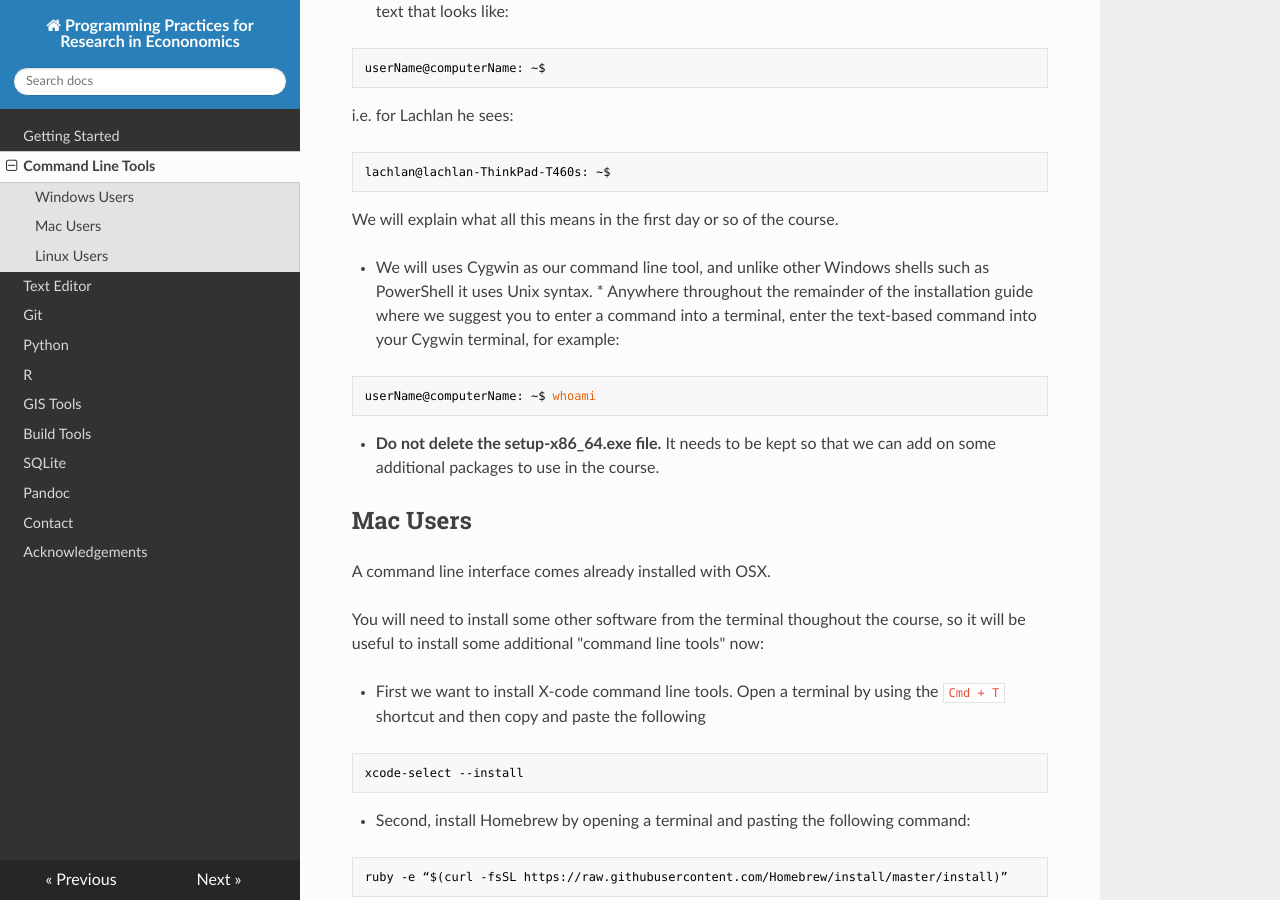
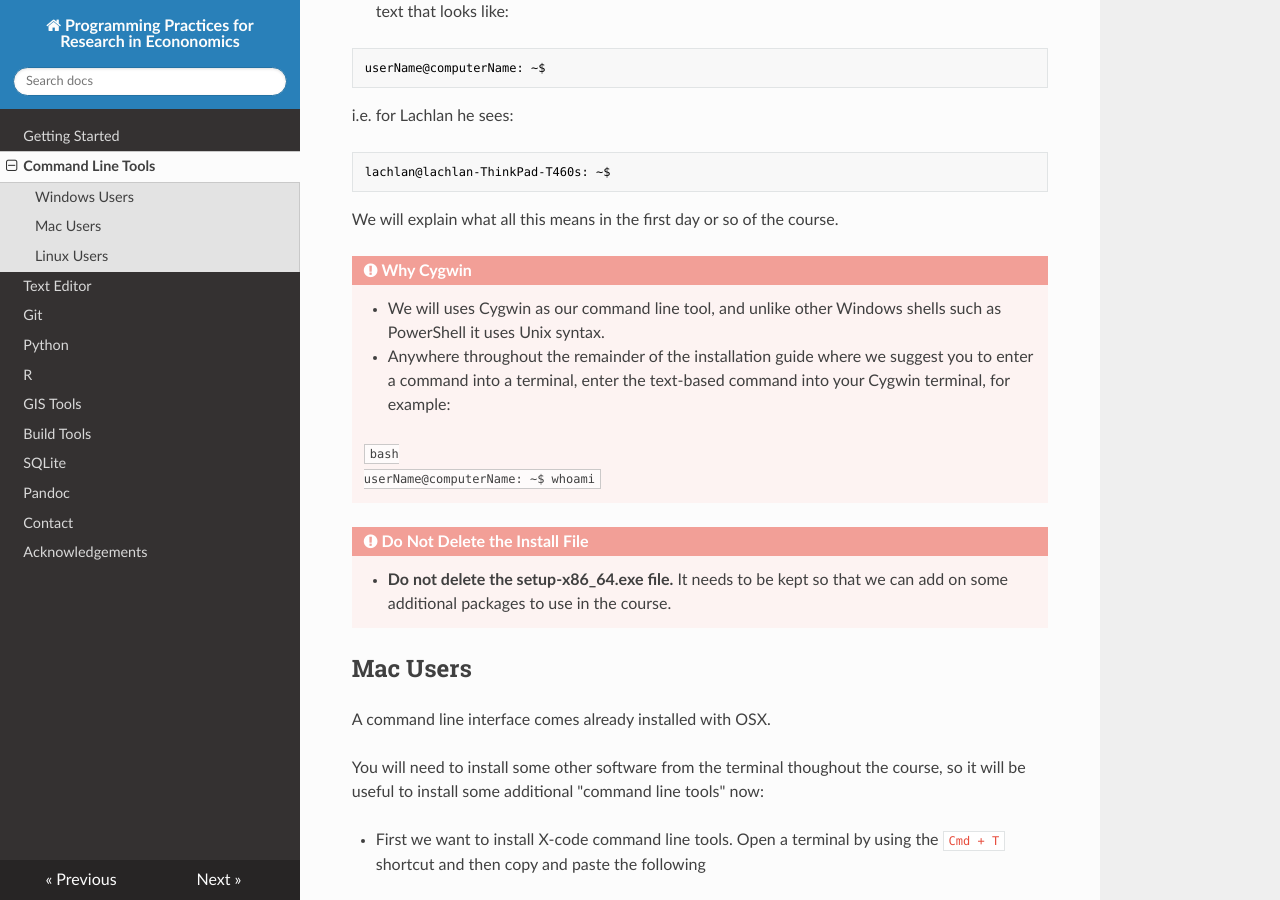
Before and after one commit to pp4rs/DEPRECATED-installation-guide, an MkDocs documentation site: the page built from docs/commandLine.md, in a window 1280 px wide and 900 px high, scrolled down 480 px. Built offline with MkDocs 1.6.1, drawn with Linux system fonts in a browser that asks for light colours; nearby versions of some CDN libraries; old or Windows-style settings are respelled for this version of MkDocs.

Commit message:
create boxes emphasizing the important cygwin stuff for windows users

````diff
--- a/docs/commandLine.md
+++ b/docs/commandLine.md
@@ -19,14 +19,17 @@ lachlan@lachlan-ThinkPad-T460s: ~$
 ```
 We will explain what all this means in the first day or so of the course.
 
-* We will uses Cygwin as our command line tool, and unlike other Windows shells such as PowerShell it uses Unix syntax.
-        * Anywhere throughout the remainder of the installation guide where we suggest you to enter a command into a terminal, enter the text-based command into your Cygwin terminal, for example:
+!!! danger "Why Cygwin"
+    * We will uses Cygwin as our command line tool, and unlike other Windows shells such as PowerShell it uses Unix syntax.
 
-```bash
-userName@computerName: ~$ whoami
-```
+    * Anywhere throughout the remainder of the installation guide where we suggest you to enter a command into a terminal, enter the text-based command into your Cygwin terminal, for example:
 
-* **Do not delete the setup-x86_64.exe file.** It needs to be kept so that we can add on some additional packages to use in the course.
+    ```bash
+    userName@computerName: ~$ whoami
+    ```
+
+!!! danger "Do Not Delete the Install File"
+    * **Do not delete the setup-x86_64.exe file.** It needs to be kept so that we can add on some additional packages to use in the course.
 
 
 ## Mac Users
````
